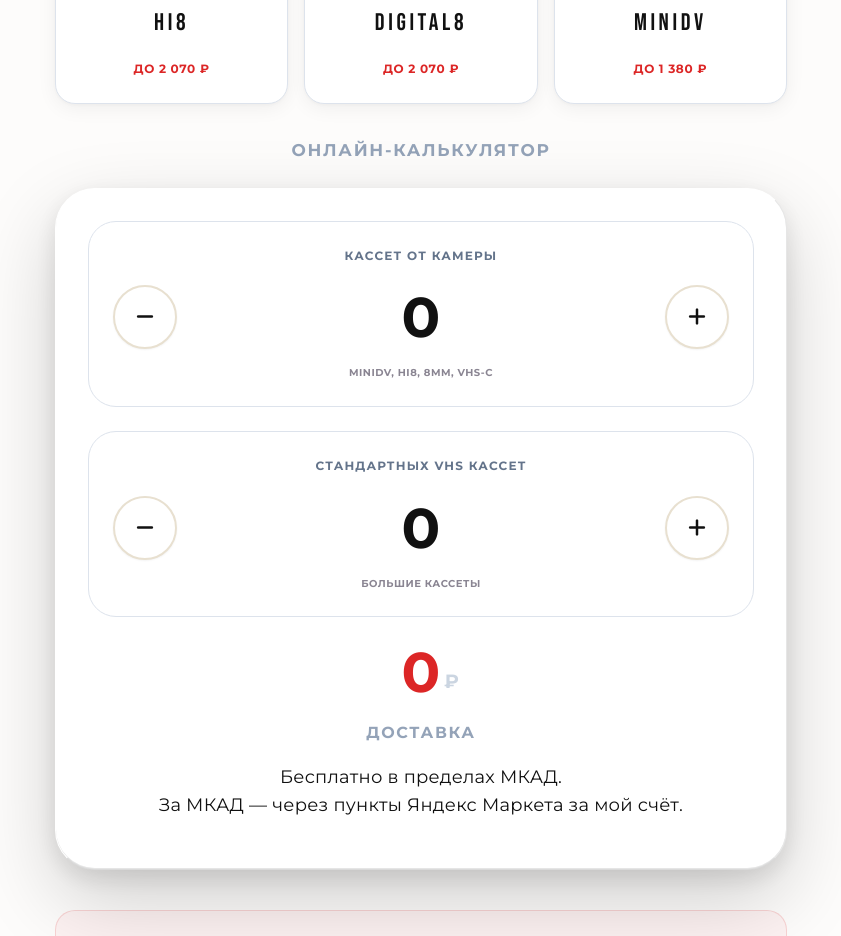
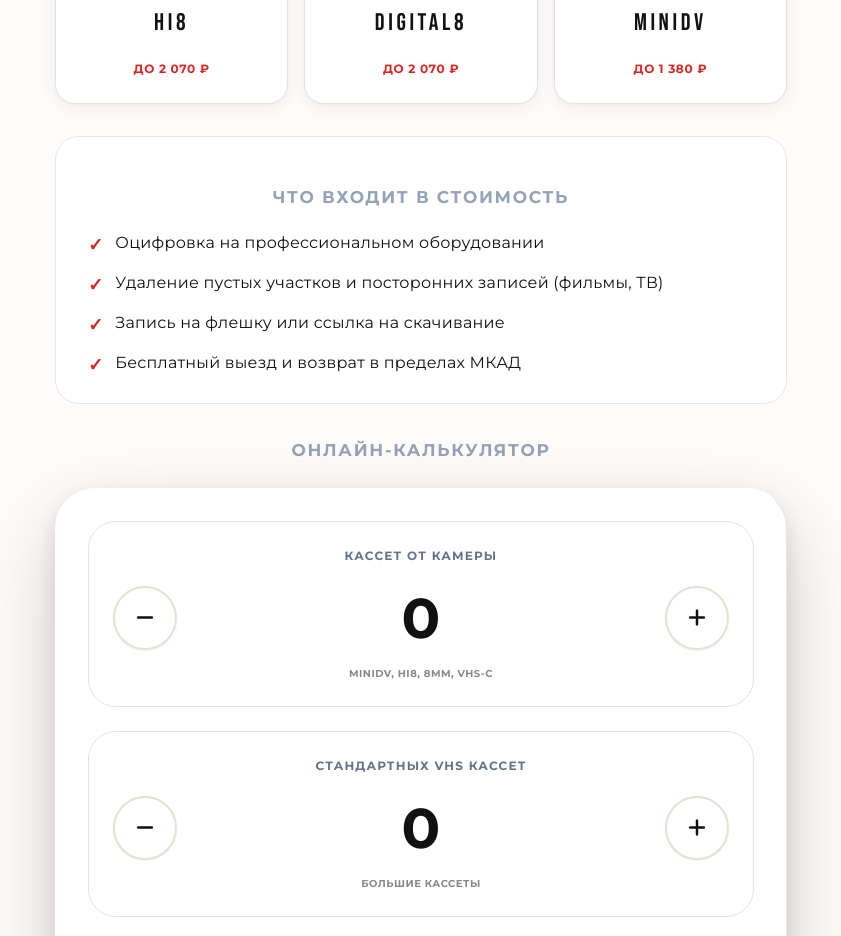
Before and after one commit to rinatzakirow-bot/new-ocifrovka, a website: page stoimost.html in a window 1280 px wide. Shown: the part 1539-2475 px from the top of the page, without its empty margins (219-1060 px from the left). Drawn offline with nearby package versions, Linux system fonts and the light colour scheme.

Commit message:
Add files via upload

```diff
--- a/stoimost.html
+++ b/stoimost.html
@@ -1330,6 +1330,29 @@
         <div style="font-size:12px; font-weight:700; color:#dc2626; text-transform:uppercase; letter-spacing:0.05em; margin-top:4px;">до 1 380 ₽</div>
     </a>
 </div>
+
+<div class="mb-8" style="background:#fff; border:1.5px solid #e5e7eb; border-radius:24px; padding:2rem 2rem 1.5rem;">
+    <h2 class="text-[17px] font-bold uppercase tracking-widest text-center mb-5" style="color:#94a3b8;">Что входит в стоимость</h2>
+    <ul style="list-style:none; padding:0; margin:0; display:grid; gap:0.75rem;">
+        <li style="display:flex; align-items:flex-start; gap:0.75rem; font-size:16px; line-height:1.5;">
+            <span style="color:#dc2626; font-weight:700; font-size:18px; flex-shrink:0; margin-top:1px;">✓</span>
+            <span>Оцифровка на профессиональном оборудовании</span>
+        </li>
+        <li style="display:flex; align-items:flex-start; gap:0.75rem; font-size:16px; line-height:1.5;">
+            <span style="color:#dc2626; font-weight:700; font-size:18px; flex-shrink:0; margin-top:1px;">✓</span>
+            <span>Удаление пустых участков и посторонних записей (фильмы, ТВ)</span>
+        </li>
+        <li style="display:flex; align-items:flex-start; gap:0.75rem; font-size:16px; line-height:1.5;">
+            <span style="color:#dc2626; font-weight:700; font-size:18px; flex-shrink:0; margin-top:1px;">✓</span>
+            <span>Запись на флешку или ссылка на скачивание</span>
+        </li>
+        <li style="display:flex; align-items:flex-start; gap:0.75rem; font-size:16px; line-height:1.5;">
+            <span style="color:#dc2626; font-weight:700; font-size:18px; flex-shrink:0; margin-top:1px;">✓</span>
+            <span>Бесплатный выезд и возврат в пределах МКАД</span>
+        </li>
+    </ul>
+</div>
+
 <h2 class="text-[17px] font-bold uppercase tracking-widest text-center mb-6" style="color:#94a3b8;">Онлайн-калькулятор</h2>
 <div class="glass-block aluminum-block p-8" style="background:#fff;">
     <div class="calc-grid mb-6">
```
